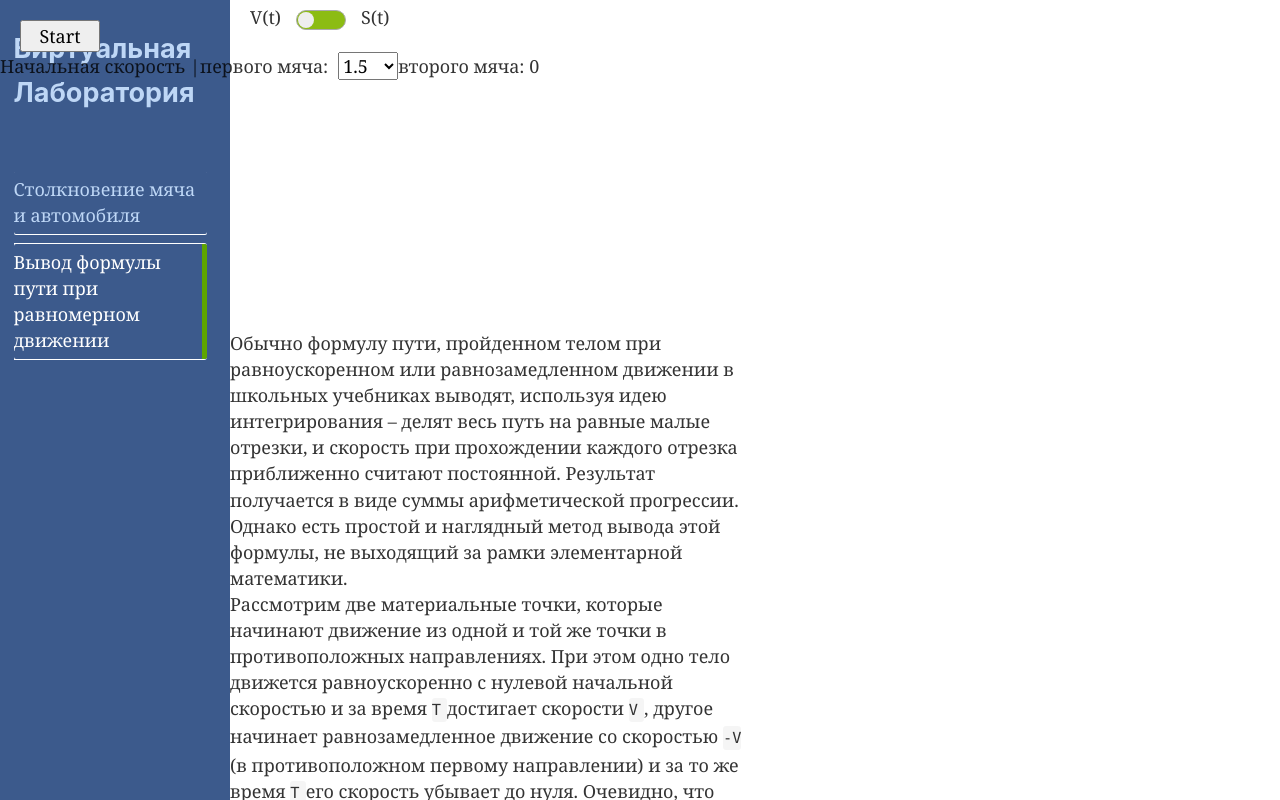
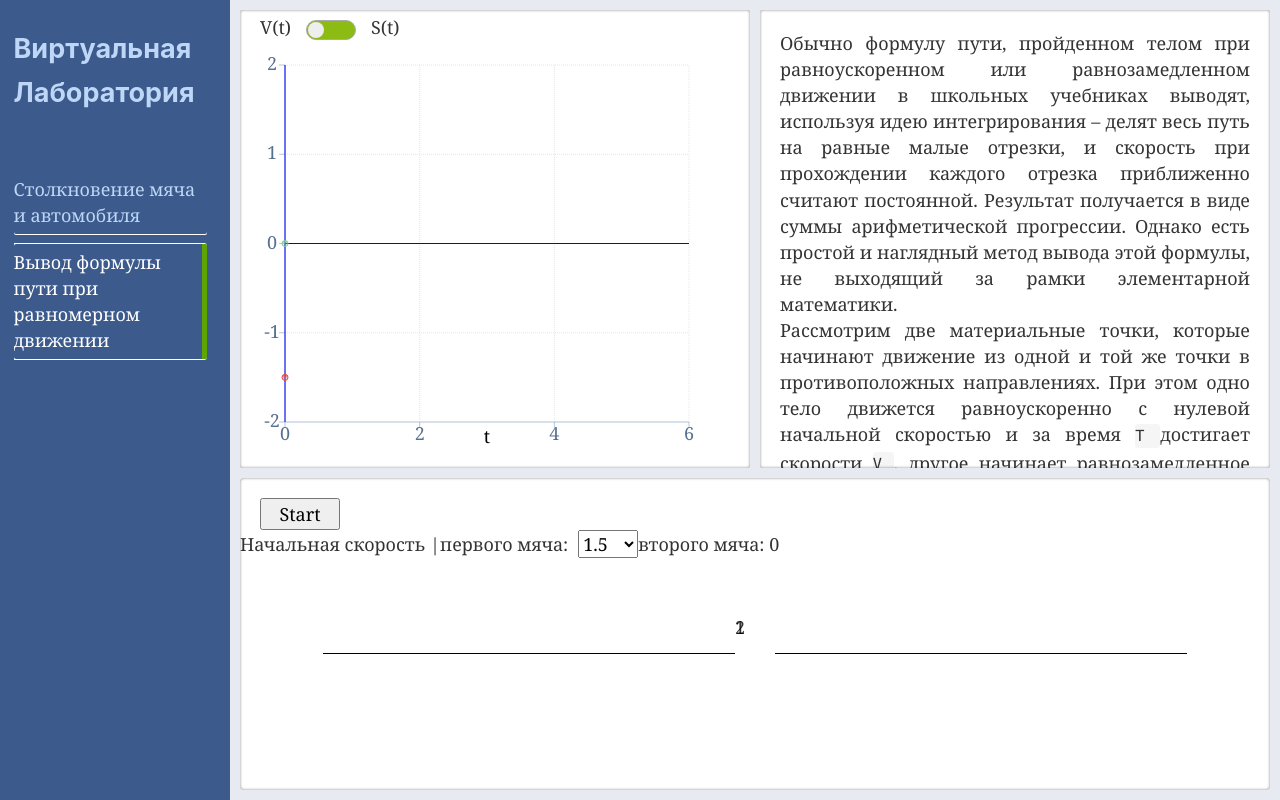
Before and after one commit to KaroMourad/virtual_Laboratory, a Gatsby site: page /ballsmovement in a window 1280 px wide. Built offline with nearby package versions, Linux system fonts and the light colour scheme; Gatsby itself is replaced by a stand-in of ours; what typestyle would draw is missing.

Commit message:
some styles

```diff
--- a/src/components/BallsMovement/animation.js
+++ b/src/components/BallsMovement/animation.js
@@ -4,7 +4,7 @@ import {style} from "typestyle";
 const Animation = ({marginLeft1, marginLeft2, handleStart, startClicked, initialValue, onchange1}) =>
 {
     return (
-        <div className={styles.animContainer}>
+        <div style={styles.animContainer}>
             <div style={{position: "absolute", top: 0, left: 0, marginTop: 20}}>
                 <button style={{width: 80, marginLeft: 20,}} onClick={handleStart}>
                     {startClicked ? "Init" : "Start"}
@@ -56,7 +56,7 @@ const Animation = ({marginLeft1, marginLeft2, handleStart, startClicked, initial
 export default Animation;
 
 const styles = {
-    animContainer: style({
+    animContainer: {
         width: "100%",
         height: "40%",
         boxShadow: "inset 0px 0px 3px #888888",
@@ -66,7 +66,7 @@ const styles = {
         position: "relative",
         borderRadius: 4,
         background: "white",
-    }),
+    },
     contAnimControl: {
         display: "inline-flex",
         width: "40%",
--- a/src/components/BallsMovement/graphic.js
+++ b/src/components/BallsMovement/graphic.js
@@ -1,5 +1,4 @@
 import React, {useEffect, useState} from 'react';
-import {style} from "typestyle";
 import {Area, AreaChart, CartesianGrid, ReferenceLine, ResponsiveContainer, Tooltip, XAxis, YAxis} from "recharts";
 
 const Graphic = ({timeStart, velocity1, velocity2, initialDelta1, restart, init}) =>
@@ -66,10 +65,25 @@ const Graphic = ({timeStart, velocity1, velocity2, initialDelta1, restart, init}
             <span className="slider"/>
         </label>
     );
-
     return (
-        <div className={styles.graphic} style={{width: "calc(50% - 5px)", height: "calc(100% - 10px"}}>
-            <div style={{paddingLeft: 20, height: 30, display: "flex", alignItems: "flex-end"}}>V(t) {toggle} S(t)</div>
+        <div style={{
+            width: "calc(50% - 5px)",
+            height: "calc(100% - 10px)",
+            verticalAlign: "top",
+            margin: "0 10px 10px 0",
+            background: "white",
+            boxShadow: "inset rgb(136, 136, 136) 0px 0px 3px 0px",
+            borderRadius: "2px",
+            display: "inline-block"
+        }}>
+            <div style={{
+                paddingLeft: 20,
+                height: 30,
+                display: "flex",
+                alignItems: "flex-end"
+            }}>
+                V(t) {toggle} S(t)
+            </div>
             <div style={{minWidth: 320, minHeight: 300, width: "90%", height: "90%"}}>
                 <ResponsiveContainer width="100%" height="100%">
                     <AreaChart data={data} margin={{top: 25, right: 10, bottom: 0, left: -15}}>
@@ -145,17 +159,6 @@ const Graphic = ({timeStart, velocity1, velocity2, initialDelta1, restart, init}
 
 export default Graphic;
 
-const styles = {
-    graphic: style({
-        verticalAlign: "top",
-        margin: "0 10px 10px 0",
-        background: "white",
-        boxShadow: "rgb(136, 136, 136) 0px 0px 3px 0px",
-        borderRadius: "2px",
-        display: "inline-block"
-    }),
-};
-
 const CustomizedAxisTick = (props) =>
 {
     const {x, y, payload, axis} = props;
--- a/src/components/BallsMovement/info.js
+++ b/src/components/BallsMovement/info.js
@@ -4,7 +4,20 @@ import {style} from "typestyle";
 const Info = (props) =>
 {
     return (
-        <div className={styles.info} style={{width: "calc( 50% - 5px)", height: "calc(100% - 10px"}}>
+        <div className={styles.info} style={{
+            width: "calc( 50% - 5px)",
+            height: "calc(100% - 10px)",
+            verticalAlign: "top",
+            display: "inline-block",
+            background: "white",
+            boxShadow: "inset rgb(136, 136, 136) 0px 0px 3px 0px",
+            textAlign: "justify",
+            marginBottom: "10px",
+            overflowY: "auto",
+            padding: 20,
+            overflowX: "hidden",
+            borderRadius: "2px",
+        }}>
             Обычно формулу пути, пройденном телом при равноускоренном или равнозамедленном
             движении в школьных учебниках выводят, используя идею интегрирования – делят весь путь на
             равные малые отрезки, и скорость при прохождении каждого отрезка приближенно считают
@@ -34,16 +47,6 @@ export default Info;
 
 const styles = {
     info: style({
-        verticalAlign: "top",
-        display: "inline-block",
-        background: "white",
-        boxShadow: "inset rgb(136, 136, 136) 0px 0px 3px 0px",
-        textAlign: "justify",
-        marginBottom: "10px",
-        overflowY: "auto",
-        padding: 20,
-        overflowX: "hidden",
-        borderRadius: "2px",
         $nest: {
             "& > div": {
                 display: "flex",
--- a/src/pages/ballsmovement.js
+++ b/src/pages/ballsmovement.js
@@ -1,7 +1,6 @@
 import React from "react"
 import Layout from "../components/layout"
 import SEO from "../components/seo"
-import {style} from "typestyle";
 import Graphic from "../components/BallsMovement/graphic";
 import Info from "../components/BallsMovement/info";
 import Animation from "../components/BallsMovement/animation";
@@ -69,8 +68,8 @@ class Ballsmovement extends React.Component
         return (
             <Layout>
                 <SEO title="Вывод формулы пути при равномерном движении"/>
-                <div className={styles.container}>
-                    <div className={styles.graphicContainer}>
+                <div style={styles.container}>
+                    <div style={styles.graphicContainer}>
                         <Graphic
                             velocity1={delta1}
                             velocity2={delta2}
@@ -187,14 +186,14 @@ class Ballsmovement extends React.Component
 export default Ballsmovement;
 
 const styles = {
-    container: style({
+    container: {
         padding: 10,
         width: "100%",
         height: "100%",
         background: "#e7ebf1",
-    }),
-    graphicContainer: style({
+    },
+    graphicContainer: {
         width: "100%",
         height: "60%",
-    })
+    },
 };
```
